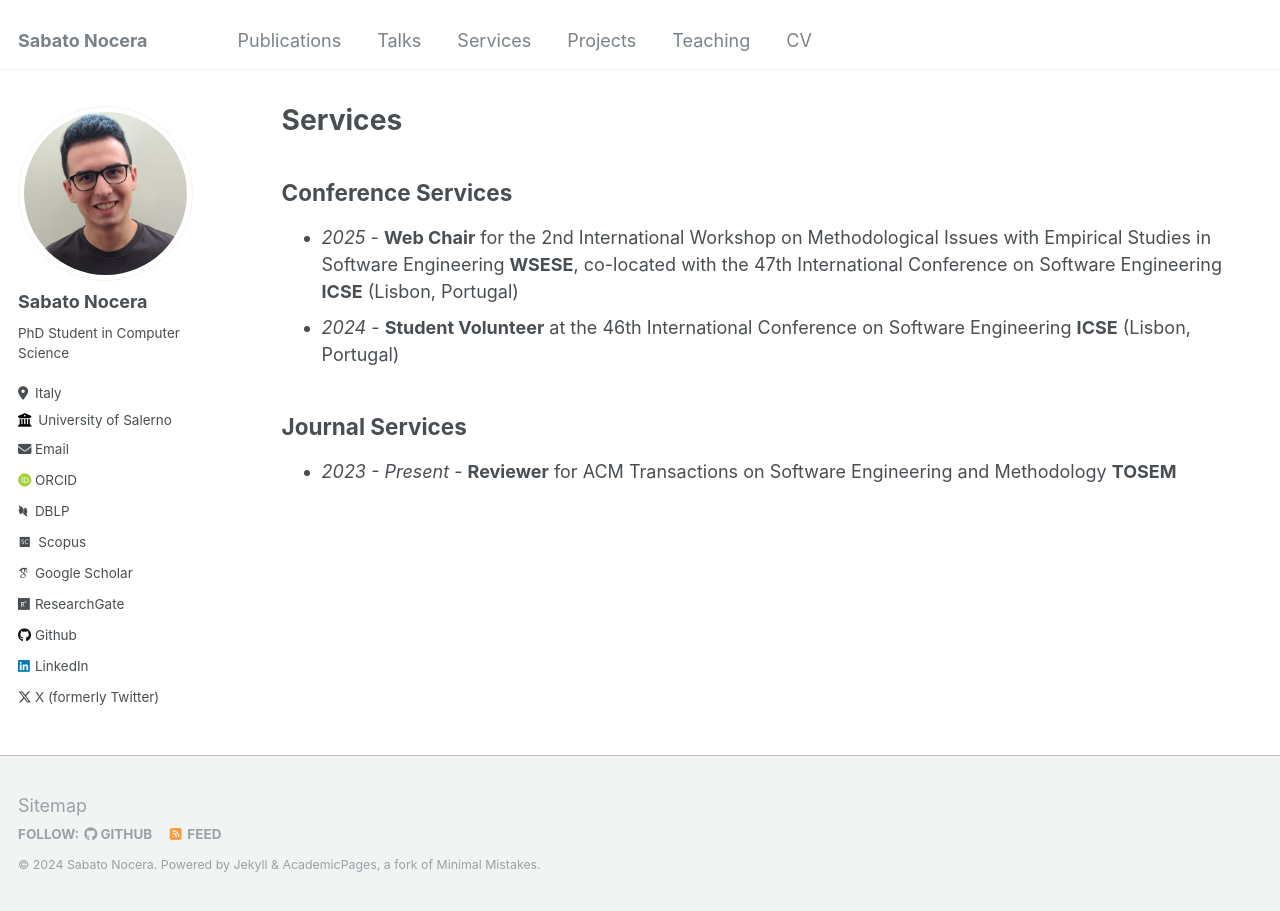
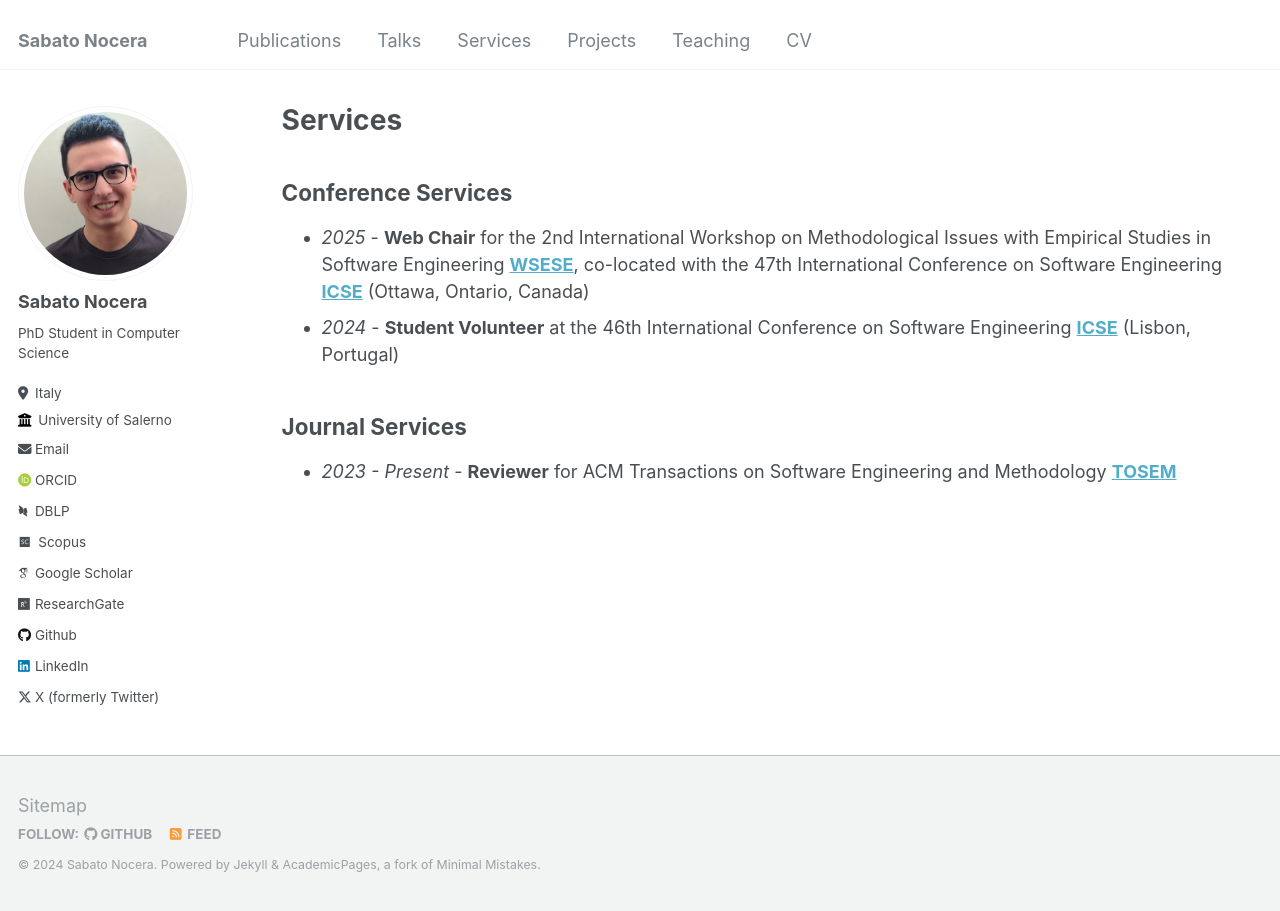
Before and after one commit to sabato-nocera/sabato-nocera.github.io, a Jekyll site: the page built from _pages/services.html, in a window 1280 px wide. Built offline with Jekyll 4.4.1, drawn with Linux system fonts in a browser that asks for light colours; some web fonts are replaced.

Commit message:
Update services.html

```diff
--- a/_pages/services.html
+++ b/_pages/services.html
@@ -15,10 +15,10 @@ author_profile: true
 
 <ul>
   <li>
-    <i>2025</i> - <b>Web Chair</b> for the 2nd International Workshop on Methodological Issues with Empirical Studies in Software Engineering <b>WSESE</b>, co-located with the 47th International Conference on Software Engineering <b>ICSE</b> (Lisbon, Portugal)
+    <i>2025</i> - <b>Web Chair</b> for the 2nd International Workshop on Methodological Issues with Empirical Studies in Software Engineering <b><a href="https://conf.researchr.org/home/icse-2025/wsese-2025">WSESE</a></b>, co-located with the 47th International Conference on Software Engineering <b><a href="https://conf.researchr.org/home/icse-2025">ICSE</a></b> (Ottawa, Ontario, Canada)
   </li>
   <li>
-    <i>2024</i> - <b>Student Volunteer</b> at the 46th International Conference on Software Engineering <b>ICSE</b> (Lisbon, Portugal)
+    <i>2024</i> - <b>Student Volunteer</b> at the 46th International Conference on Software Engineering <b><a href="https://conf.researchr.org/home/icse-2024">ICSE</a></b> (Lisbon, Portugal)
   </li>
 </ul>
 
@@ -26,6 +26,6 @@ author_profile: true
 
 <ul>
   <li>
-    <i>2023 - Present</i> - <b>Reviewer</b> for ACM Transactions on Software Engineering and Methodology <b>TOSEM</b>
+    <i>2023 - Present</i> - <b>Reviewer</b> for ACM Transactions on Software Engineering and Methodology  <b><a href="https://dl.acm.org/journal/tosem">TOSEM</a></b>
   </li>
 </ul>
```
